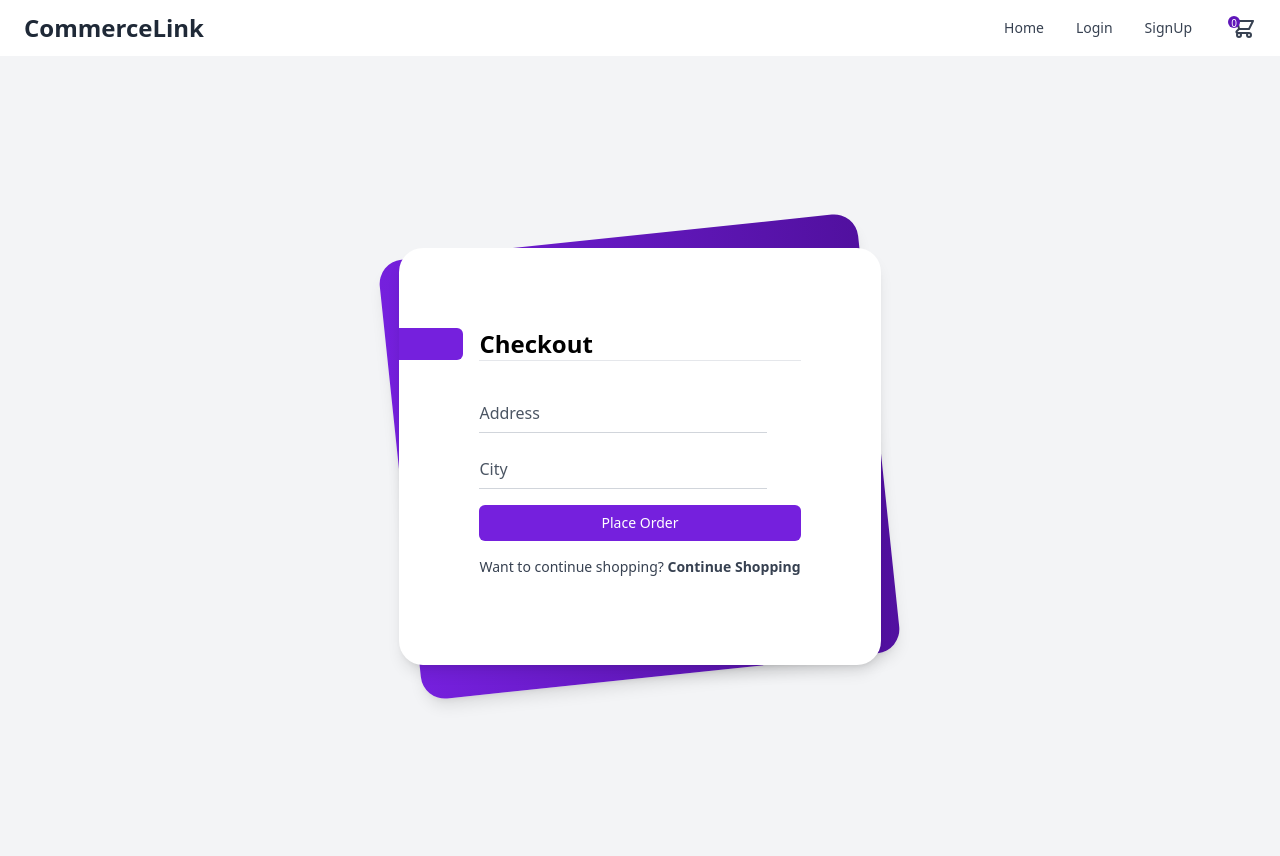
After one commit to hafizabdullah1/marketplace-ecommerce, a Django app: page /checkout/ in a window 1280 px wide. The commit adds this page. Run offline with Django 5.2, Linux system fonts and the light colour scheme; some libraries are stand-ins or nearby versions.

Commit message:
Implement checkout and integrate stripe payment

```diff
--- a/products/admin.py
+++ b/products/admin.py
@@ -6,3 +6,5 @@ from .models import *
 
 admin.site.register(Categorie)
 admin.site.register(Product)
+admin.site.register(Order)
+admin.site.register(OrderItem)
--- /dev/null
+++ b/products/templates/products/checkout.html
@@ -0,0 +1,80 @@
+{% extends 'base.html' %}
+{% block title %}
+Checkout Page
+{% endblock %}
+
+{% block content %}
+<div class="min-h-screen bg-gray-100 py-6 flex flex-col justify-center sm:py-12">
+  {% if messages %}
+  <div id="message-container" class="fixed top-5 right-5 z-50 space-y-2">
+    {% for message in messages %}
+    <div class="px-4 py-2 rounded shadow-lg text-white font-semibold
+                    {% if message.tags == 'debug' %}
+                        bg-gray-600
+                    {% elif message.tags == 'info' %}
+                        bg-blue-500
+                    {% elif message.tags == 'success' %}
+                        bg-green-500
+                    {% elif message.tags == 'warning' %}
+                        bg-yellow-500
+                    {% elif message.tags == 'error' %}
+                        bg-red-500
+                    {% else %}
+                        bg-gray-500
+                    {% endif %}">
+      {{ message }}
+    </div>
+    {% endfor %}
+  </div>
+  {% endif %}
+  <div class="relative py-3 sm:max-w-xl sm:mx-auto">
+    <div
+      class="absolute inset-0 bg-gradient-to-r from-[#7520DD] to-[#51109F] shadow-lg transform -skew-y-6 sm:skew-y-0 sm:-rotate-6 sm:rounded-3xl">
+    </div>
+    <div class="relative px-4 py-10 bg-white shadow-lg sm:rounded-3xl sm:pt-20 sm:px-20 ">
+
+      <div class="max-w-md mx-auto">
+        <div>
+          <h1
+            class="text-2xl relative font-semibold after:absolute after:content-[''] after:h-full after:w-16 after:bg-[#7520DD] after:-left-20 after:top-0 after:rounded-r-md">
+            Checkout</h1>
+        </div>
+        <form method="post" class="divide-y divide-gray-200">
+          {% csrf_token %}
+          <div class="py-8 text-base leading-6 space-y-4 text-gray-700 sm:text-lg sm:leading-7">
+            <div class="relative">
+              <input id="address" name="address" type="text" required
+                class="text-sm peer placeholder-transparent h-10 w-72 border-b border-gray-300 text-gray-900 focus:outline-none focus:borer-rose-600"
+                placeholder="Address" />
+              <label for="address"
+                class="absolute left-0 -top-3.5 text-gray-600 text-sm peer-placeholder-shown:text-base peer-placeholder-shown:text-gray-440 peer-placeholder-shown:top-2 transition-all peer-focus:-top-3.5 peer-focus:text-gray-600 peer-focus:text-sm">Address</label>
+            </div>
+            <div class="relative">
+              <input id="city" name="city" type="text" required
+                class="text-sm peer placeholder-transparent h-10 w-72 border-b border-gray-300 text-gray-900 focus:outline-none focus:borer-rose-600"
+                placeholder="City" />
+              <label for="city"
+                class="absolute left-0 -top-3.5 text-gray-600 text-sm peer-placeholder-shown:text-base peer-placeholder-shown:text-gray-440 peer-placeholder-shown:top-2 transition-all peer-focus:-top-3.5 peer-focus:text-gray-600 peer-focus:text-sm">City</label>
+            </div>
+            <div class="relative">
+              <button type="submit"
+                class="bg-[#7520DD] text-white text-sm hover:opacity-90 rounded-md px-3.5 py-2 w-full">Place Order</button>
+            </div>
+            <p class="text-sm text-center">Want to continue shopping? <a class="font-bold"
+                href="{% url 'home' %}">Continue Shopping</a></p>
+          </div>
+        </form>
+      </div>
+    </div>
+  </div>
+</div>
+
+<script>
+  setTimeout(function () {
+    const messageContainer = document.getElementById('message-container');
+    if (messageContainer) {
+      messageContainer.style.display = 'none';
+    }
+  }, 5000);
+</script>
+{% endblock %}
--- a/products/urls.py
+++ b/products/urls.py
@@ -11,8 +11,15 @@ urlpatterns = [
     path('update_product/<int:product_id>/', update_product, name='update_product'),
 
     # add to cart related urls
-    path('cart_add', cart_add, name='cart_add'),
-    path('cart_items', cart_items, name='cart_items'),
+    path('cart_add/', cart_add, name='cart_add'),
+    path('cart_items/', cart_items, name='cart_items'),
     path('delete-cart-item/', delete_cart_item, name='delete_cart_item'),
     path('update-cart-quantity/', update_cart_quantity, name='update_cart_quantity'),
+    path('checkout/', create_order, name='checkout'),
+    path('order_summary/<int:order_id>/', order_summary, name='order_summary'),
+
+    # stripe
+    path('payment/<int:order_id>/', payment, name='payment'),
+    path('stripe-webhook/', stripe_webhook, name='stripe_webhook'),
+
 ]
--- a/products/views.py
+++ b/products/views.py
@@ -1,9 +1,15 @@
-from django.shortcuts import render, redirect
+from django.shortcuts import render, redirect, HttpResponse
 from .models import *
 from django.contrib import messages
 from django.http import JsonResponse
 from django.shortcuts import get_object_or_404
 from django.views.decorators.http import require_POST
+from django.utils import timezone
+import stripe
+from django.conf import settings
+from django.views.decorators.csrf import csrf_exempt
+
+
 
 # Create your views here.
 
@@ -215,8 +221,6 @@ def cart_items(request):
 
 
 # update cart
-from django.http import JsonResponse
-
 def update_cart_quantity(request):
     if request.method == 'POST':
         product_id = request.POST.get('product_id')
@@ -250,3 +254,140 @@ def delete_cart_item(request):
         return JsonResponse({'status': 'success'})
     else:
         return JsonResponse({'status': 'error', 'message': 'Item not found in cart'})
+
+
+
+# checkout
+def create_order(request):
+    if request.method == 'POST':
+        address = request.POST.get('address')
+        city = request.POST.get('city')
+
+        cart = request.session.get('cart', {})
+
+        if not address or not city or not cart:
+            messages.error(request, "Please fill out all required fields.")
+            return redirect('checkout')
+
+        total_amount = 0
+
+        order = Order.objects.create(
+            user=request.user,
+            address=address,
+            city=city,
+            ordered_at=timezone.now()
+        )
+
+        for product_id, quantity in cart.items():
+            try:
+                product = Product.objects.get(id=product_id)
+                quantity = int(quantity)
+                price = product.price * quantity
+                total_amount += price
+
+                OrderItem.objects.create(
+                    order=order,
+                    product=product,
+                    quantity=quantity,
+                    price=price
+                )
+            except Product.DoesNotExist:
+                messages.error(request, f"Product with ID {product_id} does not exist.")
+                return redirect('checkout')
+
+        order.total_amount = total_amount
+        order.save()
+
+        request.session['cart'] = {}
+
+        messages.success(request, "Your order has been placed successfully!")
+        return redirect('order_summary', order_id=order.id)
+
+    return render(request, 'products/checkout.html')
+
+
+# order summary
+def order_summary(request, order_id):
+    order = get_object_or_404(Order, id=order_id, user=request.user)
+    context = {'order': order}
+    return render(request, 'products/order_summary.html', context)
+
+
+# Stripe payment
+stripe.api_key = settings.STRIPE_SECRET_KEY
+def payment(request, order_id):
+    order = Order.objects.get(id=order_id)
+    if request.method == 'POST':
+        token = request.POST.get('stripeToken')
+        if not token:
+            messages.error(request, "Payment failed. Please try again.")
+            return redirect('payment', order_id=order_id)
+        try:
+            charge = stripe.Charge.create(
+                amount=int(order.total_amount * 100),  # Amount in cents
+                currency='usd',
+                description=f'Order {order_id}',
+                source=token,
+            )
+
+            # # Update order status
+            # # order.status = True
+            # order.save()
+
+            order_items = OrderItem.objects.filter(order=order)
+
+            for item in order_items:
+                product = item.product
+                product.countInStock -= item.quantity
+                product.save()
+
+            messages.success(request, "Payment successful! Thank you for your order.")
+            return redirect('home')
+        except stripe.error.CardError as e:
+            messages.error(request, f"Payment failed: {e.user_message}")
+            return redirect('payment', order_id=order_id)
+
+    # Render the payment page
+    context = {
+        'stripe_public_key': settings.STRIPE_PUBLIC_KEY,
+        'order': order
+    }
+    return render(request, 'products/payment.html', context)
+
+
+# web hook for stripe events
+@csrf_exempt
+def stripe_webhook(request):
+    payload = request.body
+    sig_header = request.META.get('HTTP_STRIPE_SIGNATURE')
+    endpoint_secret = settings.STRIPE_WEBHOOK_SECRET
+
+    event = None
+
+    try:
+        event = stripe.Webhook.construct_event(
+            payload, sig_header, endpoint_secret
+        )
+    except ValueError as e:
+        # Invalid payload
+        return HttpResponse(status=400)
+    except stripe.error.SignatureVerificationError as e:
+        # Invalid signature
+        return HttpResponse(status=400)
+
+    # Handle the event
+    if event['type'] == 'payment_intent.succeeded':
+        payment_intent = event['data']['object']
+        # PaymentIntent was successful
+        # You can update your order status here
+        order_id = payment_intent.get('metadata', {}).get('order_id')
+        if order_id:
+            try:
+                order = Order.objects.get(id=order_id)
+                order.status = True
+                order.delivered_at = timezone.now()
+                order.save()
+            except Order.DoesNotExist:
+                pass
+
+    return HttpResponse(status=200)
--- a/user_accounts/urls.py
+++ b/user_accounts/urls.py
@@ -11,11 +11,13 @@ urlpatterns = [
     path('edit_user/<int:user_id>/', edit_user, name="edit_user"),
     path('seller_store_info/', seller_store_info, name="seller_store_info"),
 
-    # Seller dashboard related views
+    # Seller dashboard related routes
     path('seller_dashboard/', seller_dashboard, name='seller_dashboard'),
     path('store_info/<int:user_id>', store_info, name='store_info'),
     path('store/update/<int:store_id>/', update_store, name='update_store'),
 
+    # User related routes
+    path('user_dashboard/', user_dashboard, name='user_dashboard'),
 
 
     # Admin accessed routes
```
Also changed, not shown: marketplace/settings.py (+13 -2 lines), products/models.py (+25 -0 lines), products/templates/products/cart_items.html (+5 -3 lines), products/templates/products/order_summary.html (added, +42 -0 lines), products/templates/products/payment.html (added, +102 -0 lines), products/templates/products/products.html (+38 -4 lines), user_accounts/views.py (+7 -0 lines), db.sqlite3, products/migrations/0003_order_orderitem.py (added), 2 other files.
